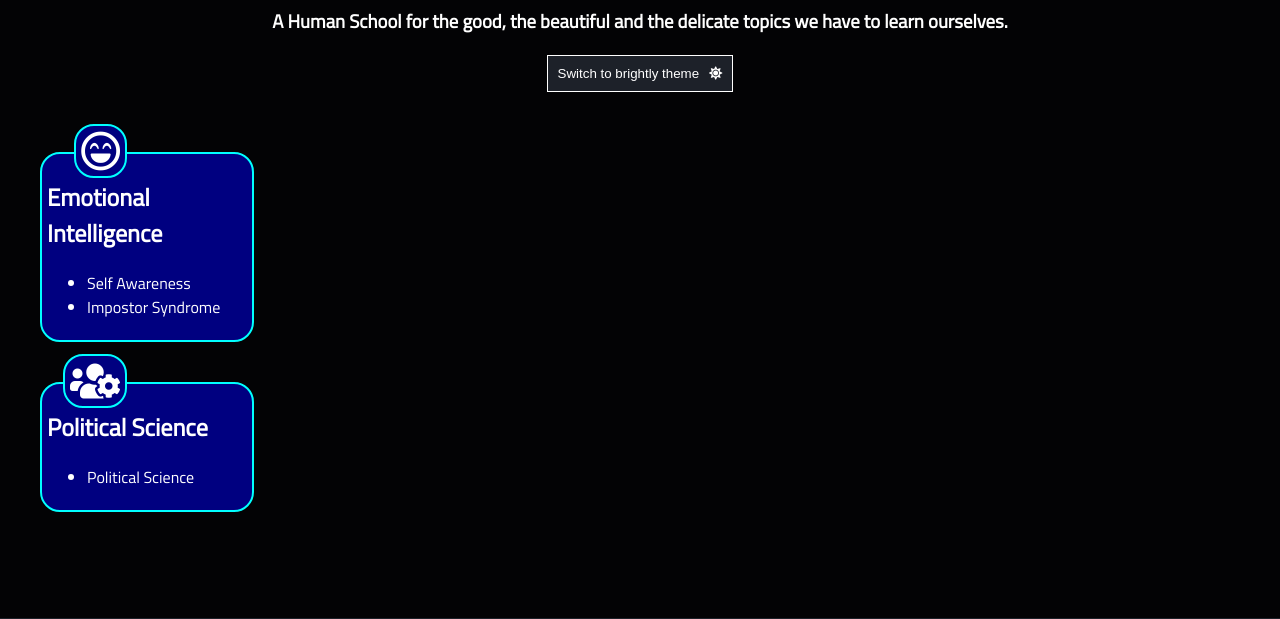
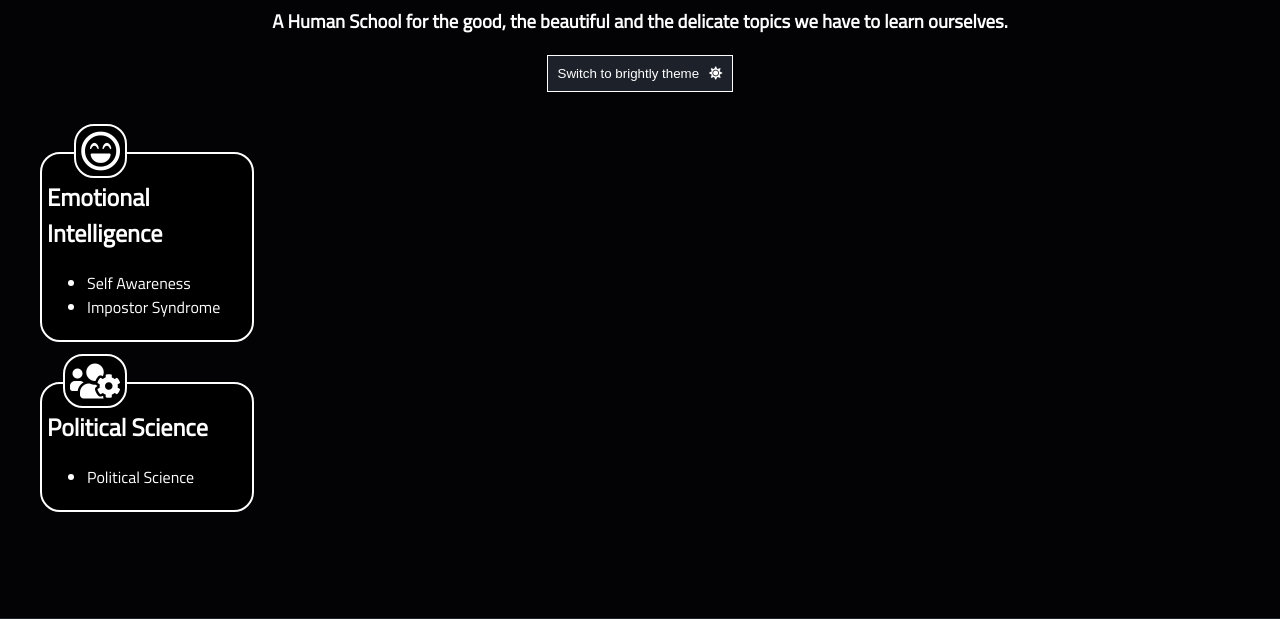
Before and after one commit to carolinaknoll/awesome-gamified, a React app: page / in a window 1280 px wide. Shown: the part 61-680 px from the top of the page. Built offline with nearby package versions, Linux system fonts and the light colour scheme.

Commit message:
Add support for dark/light custom colors for each topic according to selected theme

```diff
--- a/src/assets/styles/topic.css
+++ b/src/assets/styles/topic.css
@@ -1,23 +1,21 @@
 .topic-box {
-  background: navy;
-  border: 2px solid cyan;
+  border: 2px solid;
   border-radius: 20px;
   margin: 40px;
   padding: 5px;
   position: relative;
+  transition: 1s;
   width: 200px;
-  z-index: 1;
 }
 
 .topic-box .icon {
-  background: navy;
   border-radius: 20px;
-  border: 2px solid cyan;
+  border: 2px solid;
   font-size: 40px;
   padding: 5px;
   margin: 20px;
   position: absolute;
   right: 50%;
   top: -50px;
-  z-index: 2;
+  transition: 1s;
 }
--- a/src/components/topic/topic.js
+++ b/src/components/topic/topic.js
@@ -8,14 +8,30 @@ export default class Topic extends Component {
     this.state = {};
   }
 
+  addThemedStyles = (topic) => {
+    if (this.props.isNightlyTheme) {
+      return {
+        backgroundColor: topic.nightlyBackground,
+        borderColor: '#FFF'
+      }
+    } else {
+      return {
+        backgroundColor: topic.brightlyBackground,
+        borderColor: '#000'
+      }
+    }
+  }
+
 	render() {
     return (
       <div className="topic">
         {
           topicsEn.map((topic) =>
-            <div className="topic-box">
-              <i className={`icon ${topic.icon}`}></i>
+            <div className="topic-box" style={this.addThemedStyles(topic)}>
+              <i className={`icon ${topic.icon}`} style={this.addThemedStyles(topic)}></i>
+
               <h2>{topic.name}</h2>
+
               <ul>
                 {
                   Object.keys(topic.subtopics).map((subtopic, i) =>
--- a/src/components/topics-container/topics-container.js
+++ b/src/components/topics-container/topics-container.js
@@ -11,7 +11,9 @@ export default class TopicsContainer extends Component {
 	render() {
     return (
       <div className="topics-container">
-        <Topic />
+        <Topic
+          isNightlyTheme={this.props.isNightlyTheme}
+        />
       </div>
     );
 	}
--- a/src/containers/humans.js
+++ b/src/containers/humans.js
@@ -31,7 +31,9 @@ export default class HumanS extends Component {
             </button>
           </div>
 
-          <TopicsContainer />
+          <TopicsContainer
+            isNightlyTheme={this.state.isNightlyTheme}
+          />
         </div>
 
         <Footer />
--- a/src/data/topics-en.js
+++ b/src/data/topics-en.js
@@ -1,7 +1,8 @@
 let topicsEn = [{
   name: 'Emotional Intelligence',
   icon: 'far fa-laugh-beam',
-  color: '#000',
+  nightlyBackground: '#000',
+  brightlyBackground: '#FFF',
   subtopics: {
     'Self Awareness': [{
       name: 'Self Awareness',
@@ -20,7 +21,8 @@ let topicsEn = [{
 {
   name: 'Political Science',
   icon: 'fas fa-users-cog',
-  color: '#000',
+  nightlyBackground: '#000',
+  brightlyBackground: '#FFF',
   subtopics: {
     'Political Science': [{
       name: 'Political Science',
```
